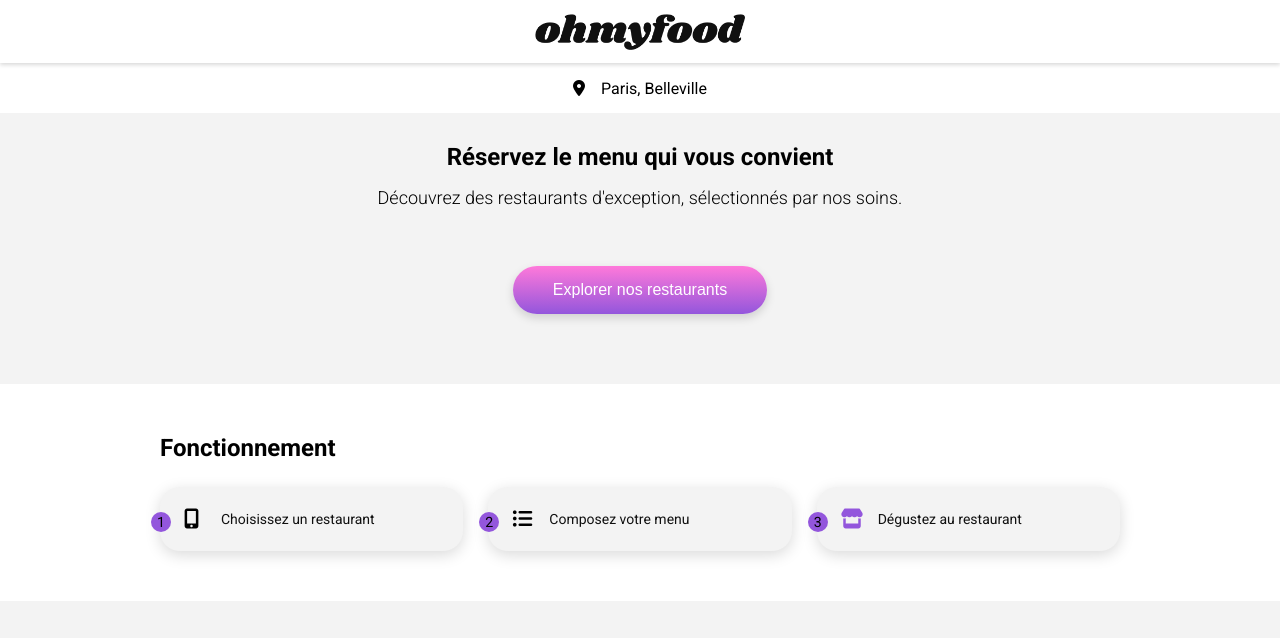
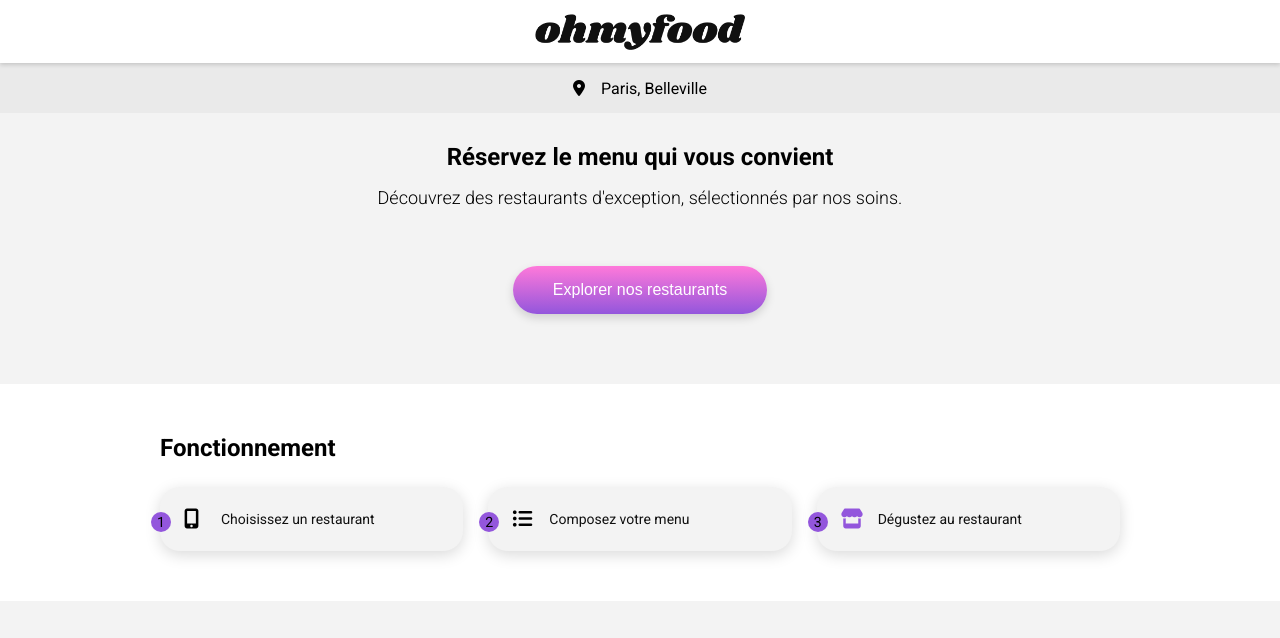
Before and after one commit to PeggyPft/Ohmyfood-projet_4, a website: page index.html in a window 1280 px wide. Shown: the top 638 px of the page. Drawn offline with nearby package versions, Linux system fonts and the light colour scheme; files that its build step writes are made by us from their sources; a web font is replaced by a local one.

Commit message:
refactoring

```diff
--- a/scss/pages/_homepage.scss
+++ b/scss/pages/_homepage.scss
@@ -8,6 +8,7 @@
    display: flex;
    justify-content: center;
    align-items: center;
+   background-color: $color9;
    height: 50px;
    gap: 1rem;
 
```
